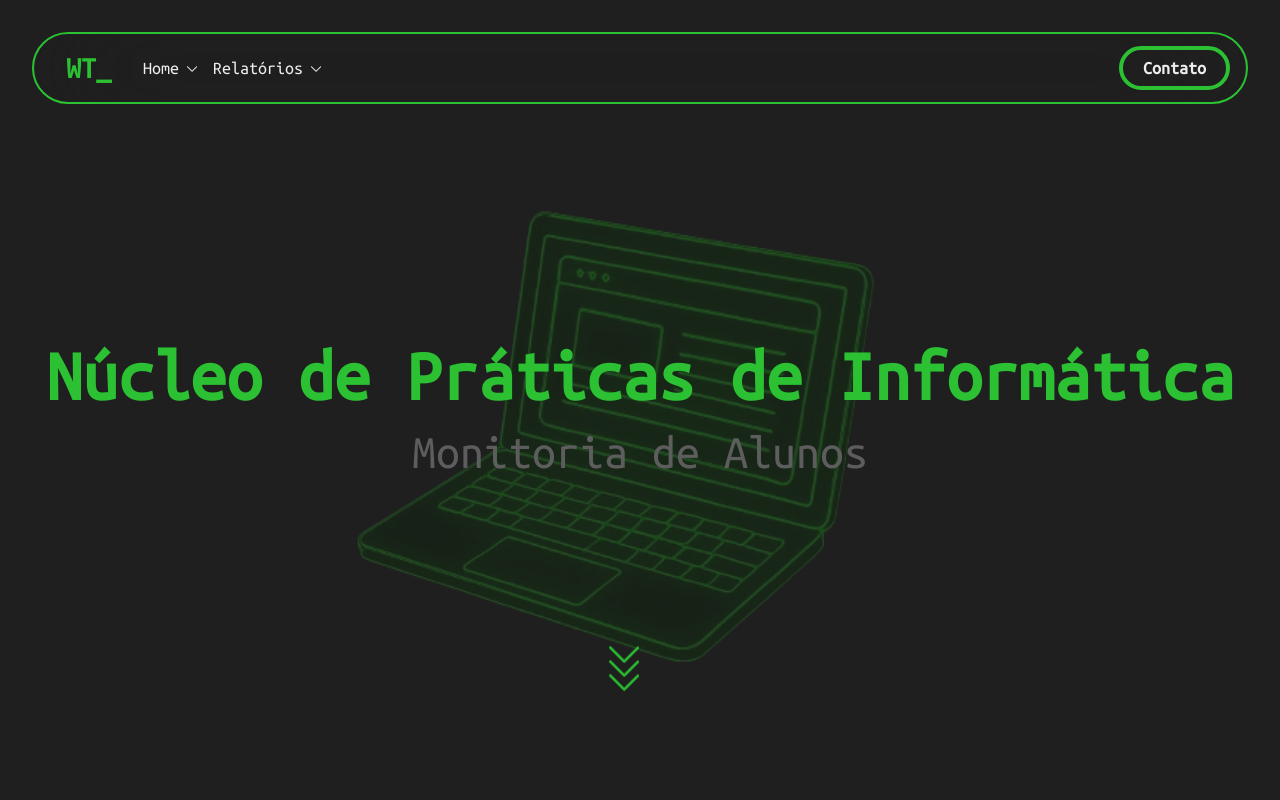
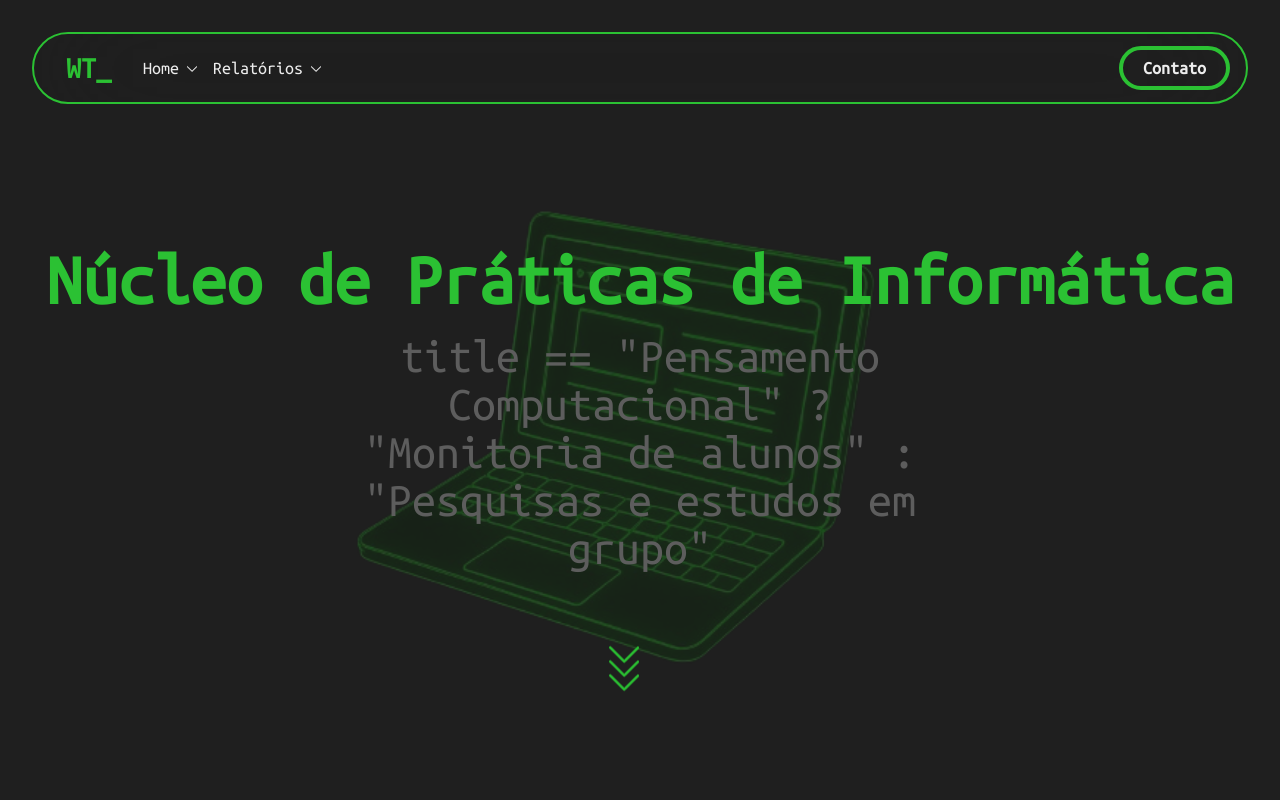
Before and after one commit to WitorDev/witortena, a Next.js app: page /reports/NPI in a window 1280 px wide. Shown: the top 800 px of the page. Built offline with nearby package versions, Linux system fonts and the light colour scheme; a web font is replaced by a local one.

Commit message:
updated section on reports page

```diff
--- a/app/components/ReportHeroSection.tsx
+++ b/app/components/ReportHeroSection.tsx
@@ -44,7 +44,8 @@ export default function ReportHeroSection({ title }: ReportHeroSectionProps) {
         </h1>
       </div>
       <h2 className="text-xl sm:text-5xl w-50 text-terciary-bg mt-4 sm:w-150 text-center relative z-10">
-        Monitoria de Alunos
+        title == "Pensamento Computacional" ? "Monitoria de alunos" : "Pesquisas
+        e estudos em grupo"
       </h2>
       <div className="absolute hidden sm:block bottom-20 pr-8 animate-bounce z-10">
         <SlArrowDown
```
